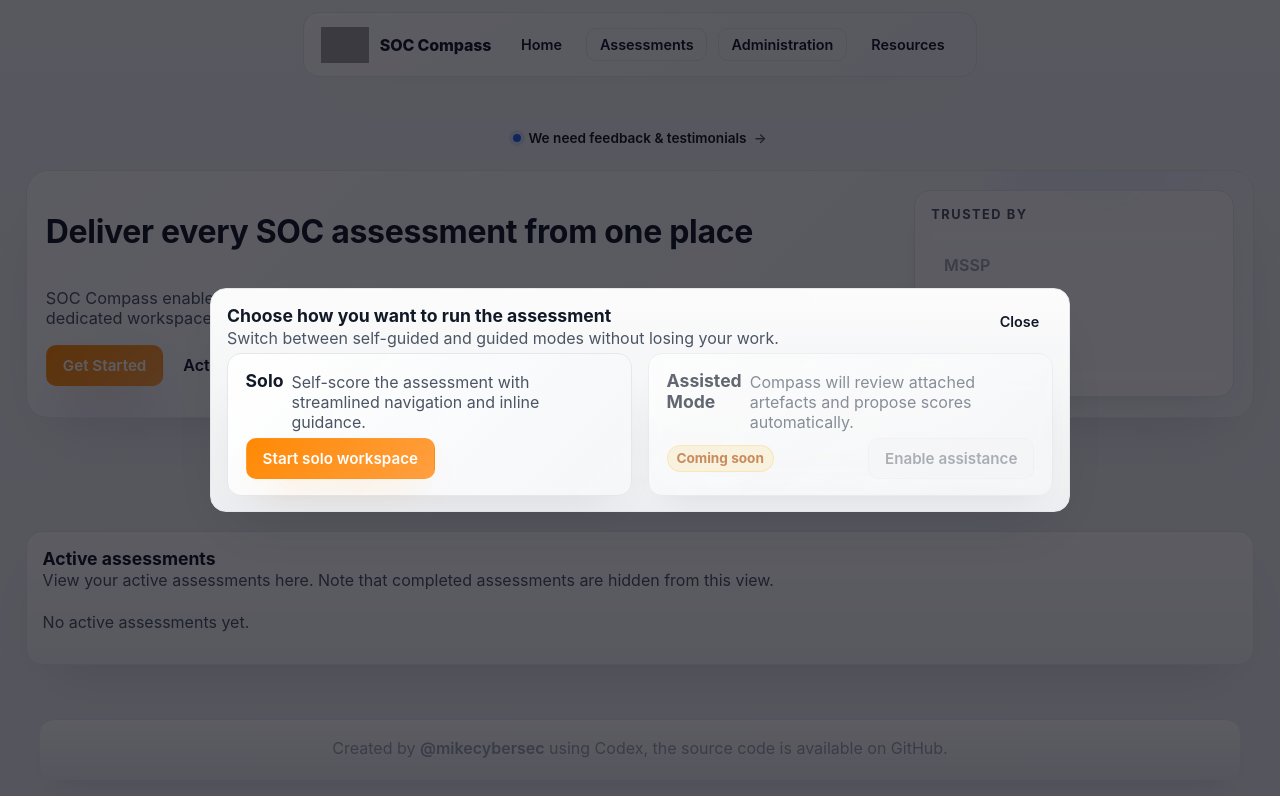
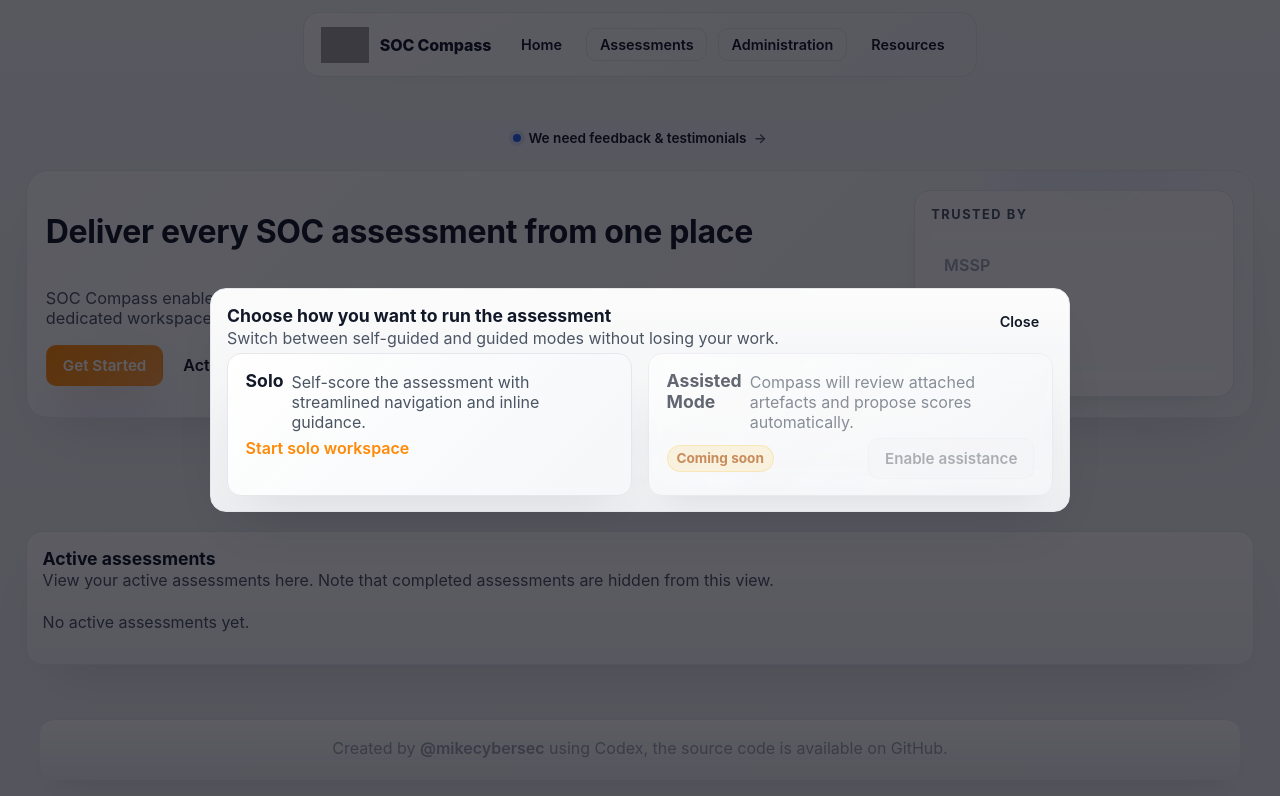
Before and after one commit to mikecybersec/SOC-Compass, a React (Vite) app in the folder soc-improvement-app/: page / in a window 1280 px wide. Both pictures are taken after a click on the button "Get Started". Shown: the top 796 px of the page. Built offline with nearby package versions, Linux system fonts and the light colour scheme; grey boxes are pictures that could not be loaded.

Commit message:
Make solo card selectable

```diff
--- a/soc-improvement-app/src/index.css
+++ b/soc-improvement-app/src/index.css
@@ -1515,6 +1515,27 @@
   height: 100%;
 }
 
+.selectable-card {
+  cursor: pointer;
+  transition: border-color 150ms ease, box-shadow 150ms ease, transform 150ms ease;
+}
+
+.selectable-card:hover {
+  border-color: var(--accent);
+  box-shadow: 0 24px 60px -30px rgba(15, 23, 42, 0.2);
+  transform: translateY(-2px);
+}
+
+.selectable-card:focus-visible {
+  outline: 2px solid var(--accent);
+  outline-offset: 4px;
+}
+
+.card-action-hint {
+  font-weight: 600;
+  color: var(--accent);
+}
+
 .mode-card.elevated {
   border-color: var(--border);
   box-shadow: 0 20px 50px -25px rgba(15, 23, 42, 0.12);
--- a/soc-improvement-app/src/pages/Home.jsx
+++ b/soc-improvement-app/src/pages/Home.jsx
@@ -42,7 +42,18 @@
       description="Switch between self-guided and guided modes without losing your work."
     >
       <div className="mode-grid">
-        <Card className="mode-card elevated">
+        <Card
+          className="mode-card elevated selectable-card"
+          role="button"
+          tabIndex={0}
+          onClick={onSelectSolo}
+          onKeyDown={(e) => {
+            if (e.key === 'Enter' || e.key === ' ') {
+              e.preventDefault();
+              onSelectSolo();
+            }
+          }}
+        >
           <CardHeader>
             <CardTitle>Solo</CardTitle>
             <CardDescription>
@@ -50,9 +61,7 @@
             </CardDescription>
           </CardHeader>
           <CardFooter>
-            <Button variant="primary" onClick={onSelectSolo}>
-              Start solo workspace
-            </Button>
+            <span className="card-action-hint">Start solo workspace</span>
           </CardFooter>
         </Card>
         <Card className="mode-card disabled">
```
